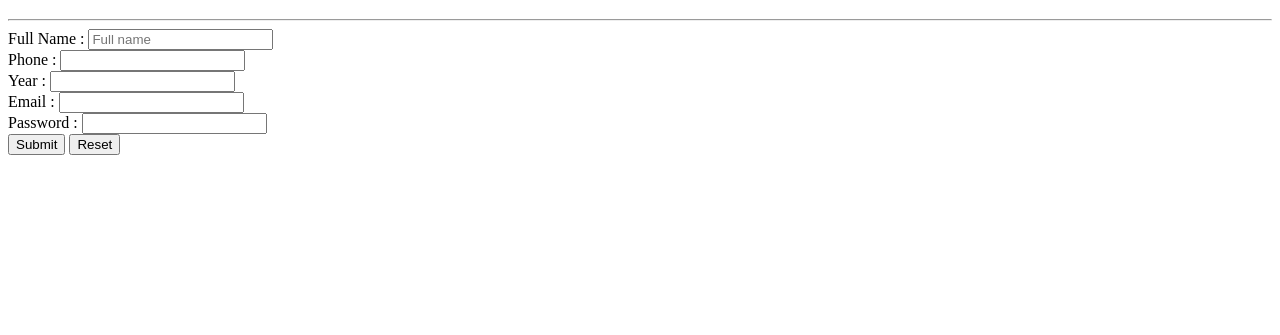
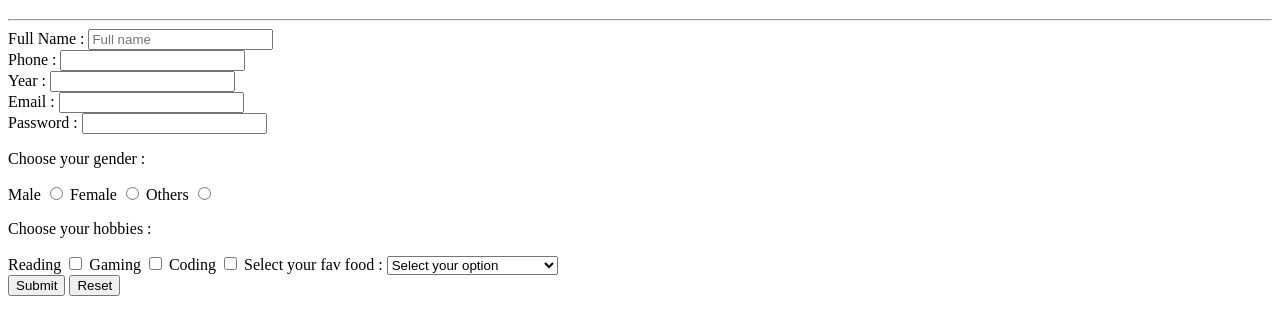
Before and after one commit to Shrey-9659/Shoolini_CSEAI2025_G3_1999, a plain HTML site: page HTML/forms.html in a window 1280 px wide. Shown: the part 61-396 px from the top of the page. Drawn offline with Linux system fonts and the light colour scheme.

Commit message:
html complete in leacture

```diff
--- a/HTML/forms.html
+++ b/HTML/forms.html
@@ -1,15 +1,15 @@
 <!DOCTYPE html>
 <html lang="en">
   <head>
-    <meta charset="UTF-8">
-    <meta name="viewport" content="width=device-width, initial-scale=1.0">
+    <meta charset="UTF-8" />
+    <meta name="viewport" content="width=device-width, initial-scale=1.0" />
     <title>Document</title>
   </head>
   <body>
     <center>
       <h1>Understanding forms in HTML</h1>
     </center>
-    <hr>
+    <hr />
     <form>
       <!-- input, label, button -->
       <!-- input:text -->
@@ -20,22 +20,56 @@
         id="fName"
         placeholder="Full name"
         value=""
-        >
-        <br>
+      />
+      <br />
       <label for="pnum">Phone : </label>
-        <input type="tel" name="phone" id="pnum">
-<br>
+      <input type="tel" name="phone" id="pnum" />
+      <br />
       <label for="year">Year : </label>
-        <input type="number" name="year" id="year">
-<br>
+      <input type="number" name="year" id="year" />
+      <br />
       <label for="email">Email : </label>
-        <input type="email" name="email" id="email">
-<br>
+      <input type="email" name="email" id="email" />
+      <br />
       <label for="pass">Password : </label>
-        <input type="password" name="password" id="pass">
-<br>
+      <input type="password" name="password" id="pass" />
+      <br />
+      <p>Choose your gender :</p>
+      <label for="male">Male</label>
+      <input type="radio" name="gender" id="male" value="male" />
+      <label for="female">Female</label>
+      <input type="radio" name="gender" id="female" value="female" />
+      <label for="others">Others</label>
+      <input type="radio" name="gender" id="others" value="others" />
+
+      <br />
+      <p>Choose your hobbies :</p>
+      <label for="read">Reading</label>
+      <input type="checkbox" name="hoobies" id="read" value="reading" />
+      <label for="game">Gaming</label>
+      <input type="checkbox" name="hoobies" id="game" value="gaming" />
+      <label for="code">Coding</label>
+      <input type="checkbox" name="hoobies" id="code" value="coding" />
+
+      <label for="food">Select your fav food : </label>
+      <select name="fav_food" id="food">
+        <option disabled selected>Select your option</option>
+        <optgroup label="Non-Veg">
+          <option value="butter_chicken">Butter Chicken Masala</option>
+        </optgroup>
+        <optgroup label="Veg">
+          <option value="roti_sabji">Roti Sabji</option>
+          <option value="lacha_parantha">Lacha Parantha</option>
+          <option value="pani_puri">Pani Puri</option>
+        </optgroup>
+        <optgroup label="Drinks">
+          <option value="mocktail">Mocktail</option>
+          <option value="cold_coffee">Cold Coffee</option>
+        </optgroup>
+      </select>
+      <br />
       <button type="submit">Submit</button>
-        <input type="reset" value="Reset">
+      <input type="reset" value="Reset" />
     </form>
   </body>
 </html>
```
Lines whose indentation alone changed are shown as unchanged.
